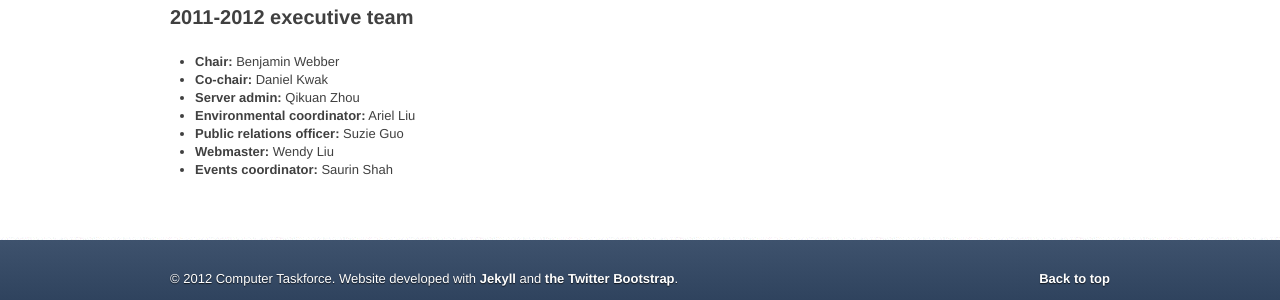
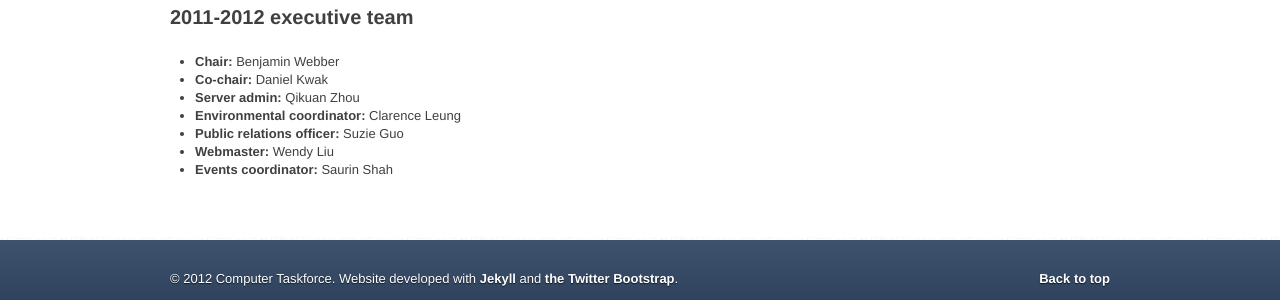
Before and after one commit to ctf/taskforce.sus.mcgill.ca, a Jekyll site: the page built from about.md, in a window 1280 px wide. Shown: the part 580-880 px from the top of the page. Built offline with Jekyll 4.4.1, drawn with Linux system fonts in a browser that asks for light colours; Markdown is read by kramdown in place of the engine named in the settings.

Commit message:
Sorry Clarence

```diff
--- a/about.md
+++ b/about.md
@@ -16,7 +16,7 @@ Check out the [contact](contact.html) page for how to get in touch with us.
 * **Chair:** Benjamin Webber
 * **Co-chair:** Daniel Kwak
 * **Server admin:** Qikuan Zhou
-* **Environmental coordinator:** Ariel Liu
+* **Environmental coordinator:** Clarence Leung
 * **Public relations officer:** Suzie Guo
 * **Webmaster:** Wendy Liu
 * **Events coordinator:** Saurin Shah
```
